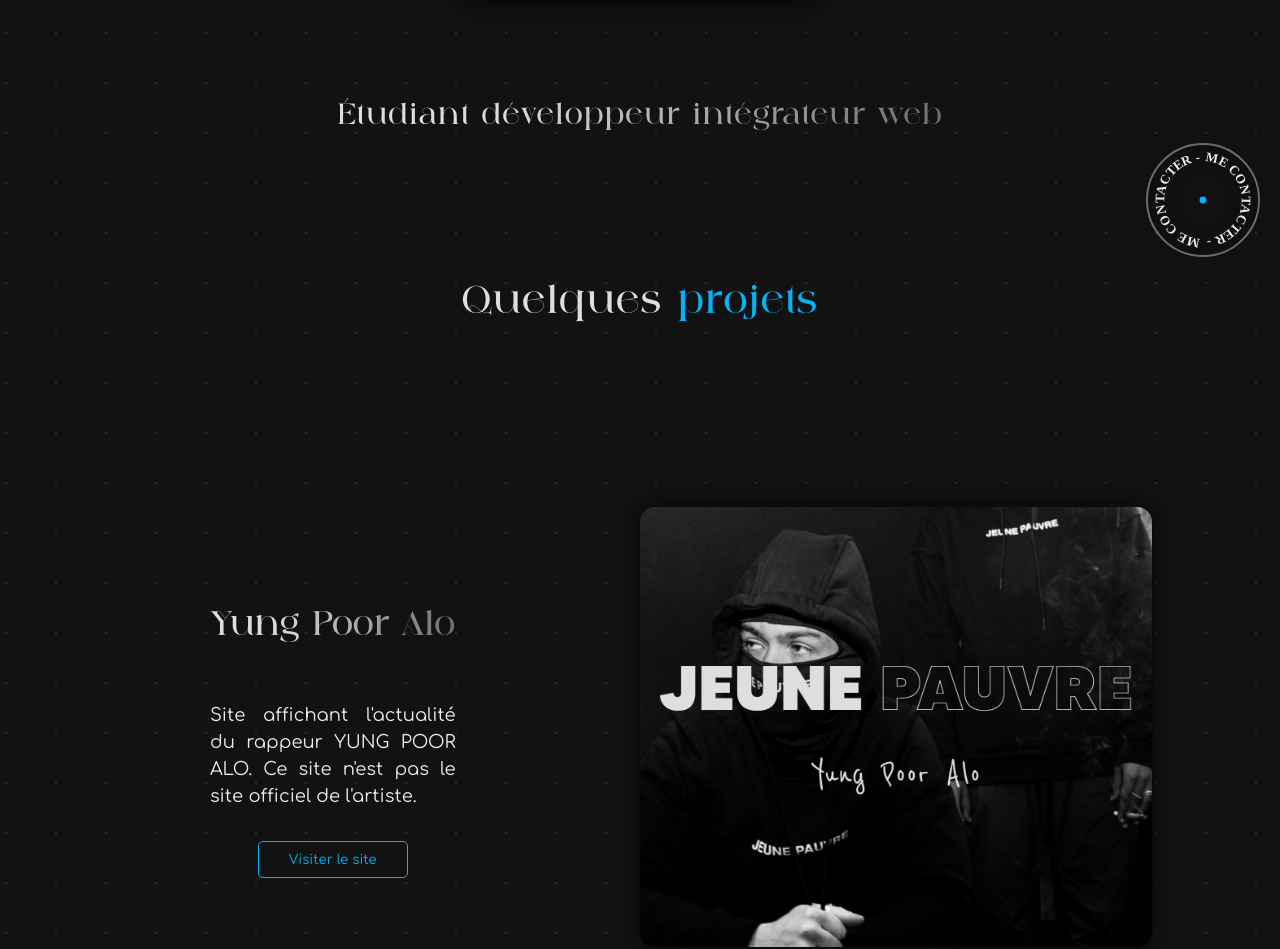
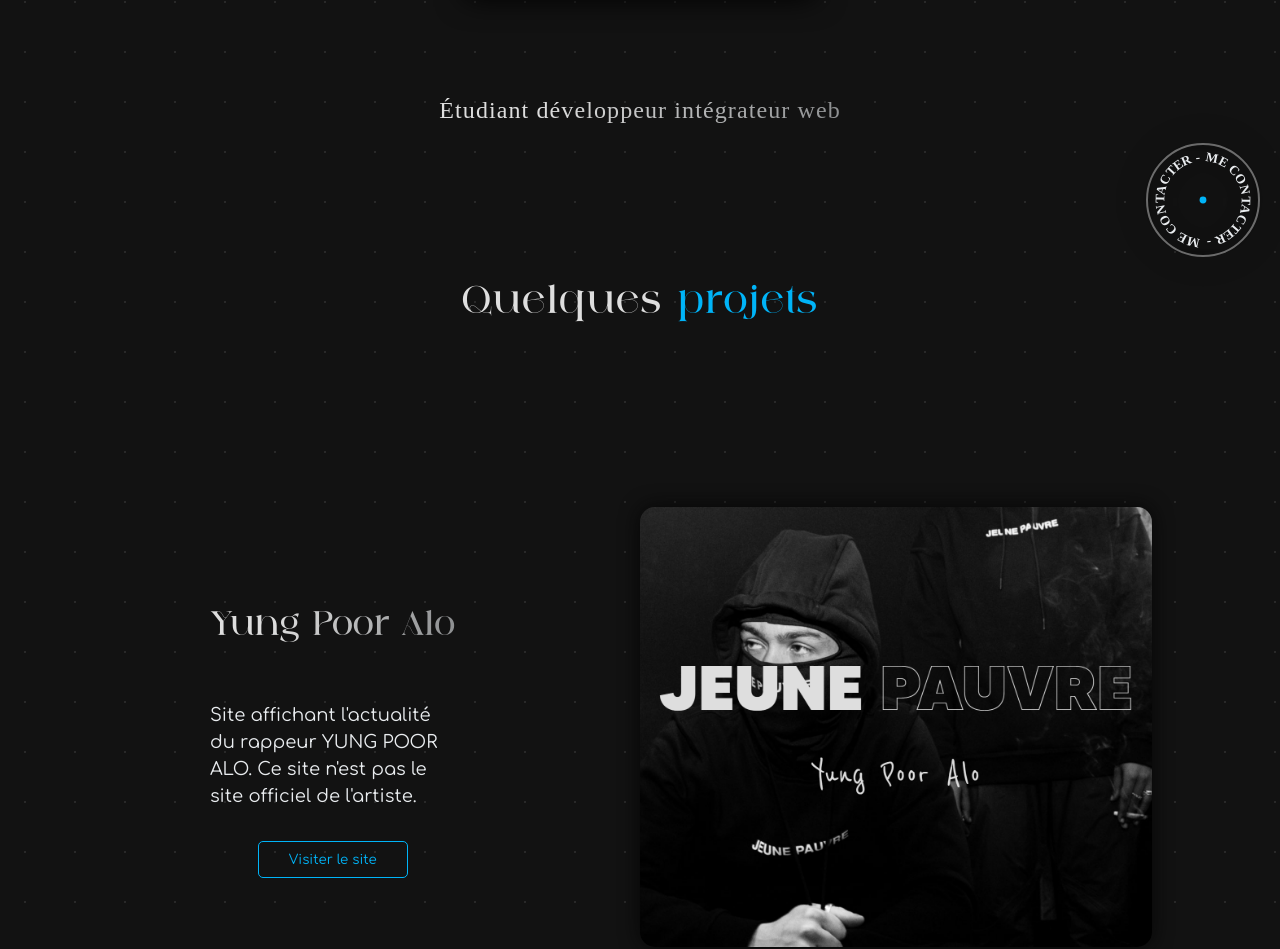
Before and after one commit to 3mpty78/PortfolioReact, a React (Create React App) app: page / in a window 1280 px wide. Shown: the part 523-1472 px from the top of the page. Built offline with nearby package versions, Linux system fonts and the light colour scheme.

Commit message:
Added more spacing to sections

```diff
--- a/src/index.css
+++ b/src/index.css
@@ -34,7 +34,6 @@
     background: #121212;
     background-image: radial-gradient(#dedede1c 1px, transparent 0);
     background-size: 50px 50px;
-    background-position: -19px -19px;
 }
 h2 {
     letter-spacing: 1.1px;
--- a/src/styles/contact.css
+++ b/src/styles/contact.css
@@ -41,7 +41,7 @@
     }
 
     &:hover #underline {
-            width: 25%;
+        width: 15%;
     }
 
     & .contactContainer {
--- a/src/styles/home.css
+++ b/src/styles/home.css
@@ -39,12 +39,12 @@
 
     & h2 {
         color: transparent;
-        background: linear-gradient(to right, #dedede 25%, #e9ecef6c);
+        background: linear-gradient(to right, #dedede 25%, #e9ecef93);
         background-clip: text;
 
         position: absolute;
         top: 75%;
-        font-family: Against;
+        font-family: Raleway;
         font-weight: lighter;
         font-size: 1.5em;
         left: unset;
--- a/src/styles/projects.css
+++ b/src/styles/projects.css
@@ -48,7 +48,7 @@
                 font-size: 28px;
                 font-weight: lighter;
                 color: transparent;
-                background: linear-gradient(to right, #dedede 25%, #e9ecef6c);
+                background: linear-gradient(to right, #dedede 25%, #e9ecef93);
                 background-clip: text;
             }
 
@@ -56,7 +56,7 @@
                 font-family: "comfortaa";
                 color: #e9ecef;
                 font-size: 18px;
-                text-align: justify;
+                text-align: left;
                 width: 60%;
                 line-height: 1.5;
             }
--- a/src/styles/skills.css
+++ b/src/styles/skills.css
@@ -11,7 +11,7 @@
         border-bottom: 1px solid #dedede5e;
         width: 100%;
         margin: 0;
-            margin-top: 50px;
+        margin-top: 100px;
         height: auto;
         display: flex;
         flex-direction: column;
```
Lines whose indentation alone changed are shown as unchanged.
